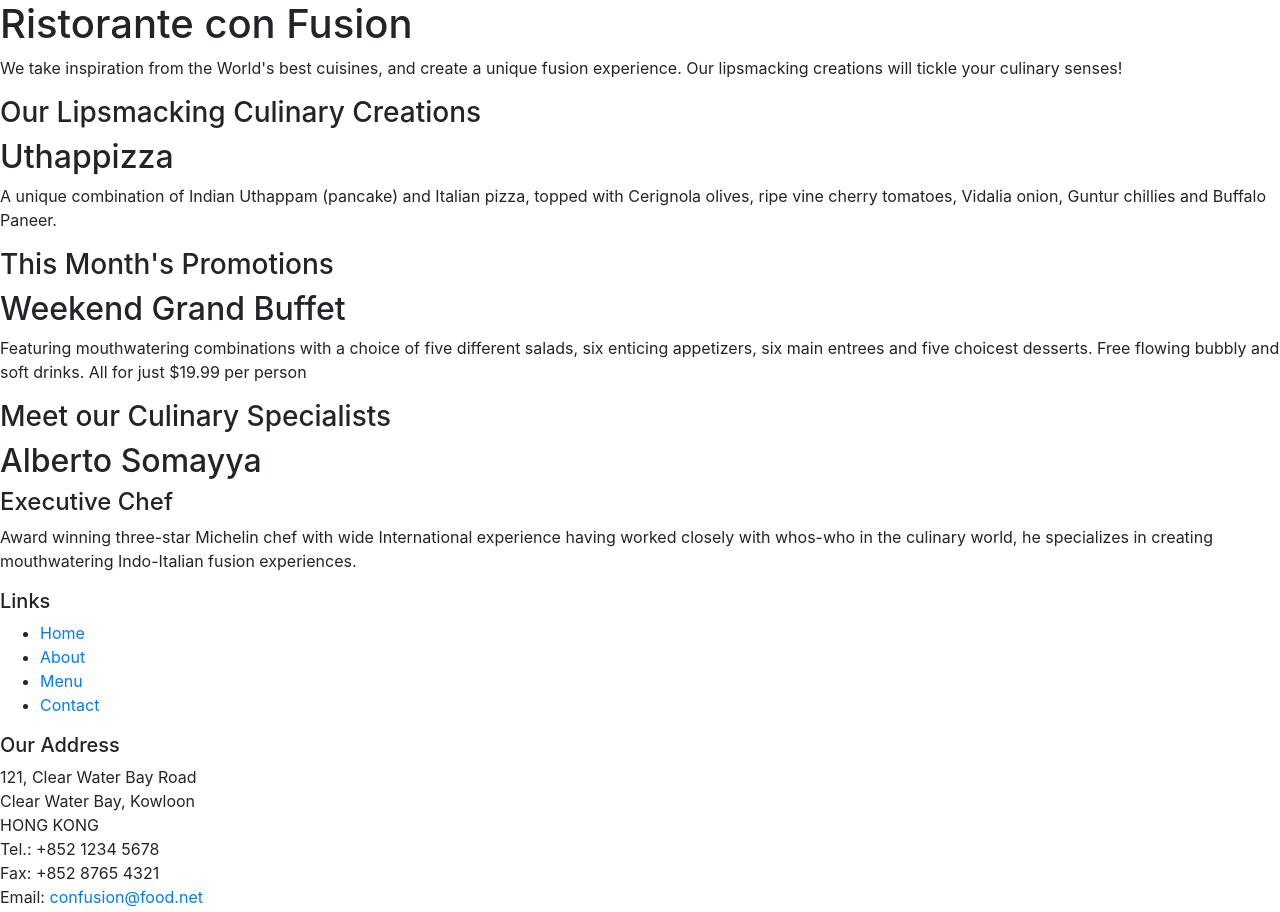
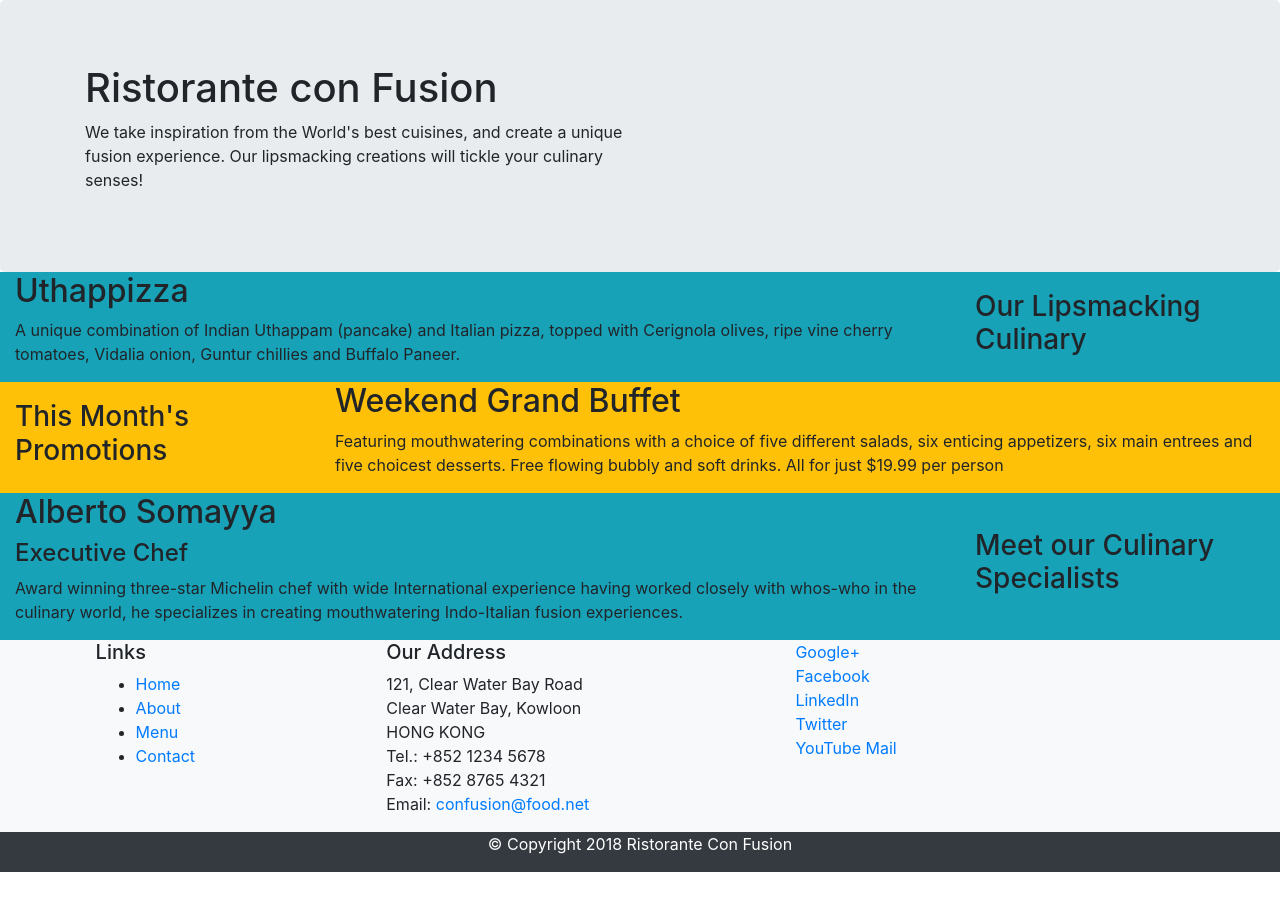
Before and after one commit to Sambhav-Jain/confusion, a website: page index.html in a window 1280 px wide. Shown: the top 912 px of the page. After the commit the page ends 872 px from the top, so only its background shows below. Drawn offline with nearby package versions, Linux system fonts and the light colour scheme.

Commit message:
BootStrap Grid Part 1

```diff
--- a/index.html
+++ b/index.html
@@ -14,46 +14,46 @@
 
 <body>
 
-    <header>
-        <div>
-            <div>
-                <div>
+    <header class = "jumbotron mb-0">
+        <div class = "container">
+            <div class = "row">
+                <div class ="col-12 col-sm-6">
                     <h1>Ristorante con Fusion</h1>
                     <p>We take inspiration from the World's best cuisines, and create a unique fusion experience. Our lipsmacking creations will tickle your culinary senses!</p>
                 </div>
-                <div>
+                <div  class ="col-12 col-sm">
                 </div>
             </div>
         </div>
     </header>
 
-    <div>
-        <div>
-            <div>
-                <h3>Our Lipsmacking Culinary Creations</h3>
+    <div class = "container-fluid">
+        <div class = "row align-items-center bg-info">
+            <div class ="col-12 col-sm-4 order-sm-last col-md-3">
+                <h3>Our Lipsmacking Culinary</h3>
             </div>
-            <div>
+            <div class = "col col-sm order-sm-first col-md">
                 <h2>Uthappizza</h2>
                 <p>A unique combination of Indian Uthappam (pancake) and Italian pizza, topped with Cerignola olives, ripe vine cherry tomatoes, Vidalia onion, Guntur chillies and Buffalo Paneer.</p>
             </div>
         </div>
 
 
-        <div>
-            <div>
+        <div class = "row align-items-center bg-warning">
+            <div class = "col-12 col-sm-4 col-md-3">
                 <h3>This Month's Promotions</h3>
             </div>
-            <div>
+            <div class = "col col-sm col-md">
                 <h2>Weekend Grand Buffet</h2>
                 <p>Featuring mouthwatering combinations with a choice of five different salads, six enticing appetizers, six main entrees and five choicest desserts. Free flowing bubbly and soft drinks. All for just $19.99 per person </p>
             </div>
         </div>
 
-        <div>
-            <div>
+        <div class = "row align-items-center bg-info">
+            <div class = "col-12 col-sm-4 order-sm-last col-md-3">
                 <h3>Meet our Culinary Specialists</h3>
             </div>
-            <div>
+            <div class = "col col-sm order-sm-first col-md">
                 <h2>Alberto Somayya</h2>
                 <h4>Executive Chef</h4>
                 <p>Award winning three-star Michelin chef with wide International experience having worked closely with whos-who in the culinary world, he specializes in creating mouthwatering Indo-Italian fusion experiences. </p>
@@ -62,8 +62,8 @@
     </div>
 
     <footer>
-        <div>
-            <div>
+        <div  class = "container-fluid bg-light">
+            <div class = "row justify-content-around">
                 <div>
                     <h5>Links</h5>
                     <ul>
@@ -85,7 +85,7 @@
 		           </address>
                 </div>
                 <div>
-                    <div>
+                    <div class ="col-12 col-sm-4">
                         <a href="http://google.com/+">Google+</a>
                         <a href="http://www.facebook.com/profile.php?id=">Facebook</a>
                         <a href="http://www.linkedin.com/in/">LinkedIn</a>
@@ -95,8 +95,8 @@
                     </div>
                 </div>
            </div>
-           <div>
-                <div>
+           <div class = "row bg-dark justify-content-center text-white">
+                <div class = "col-auto">
                     <p>© Copyright 2018 Ristorante Con Fusion</p>
                 </div>
            </div>
```
